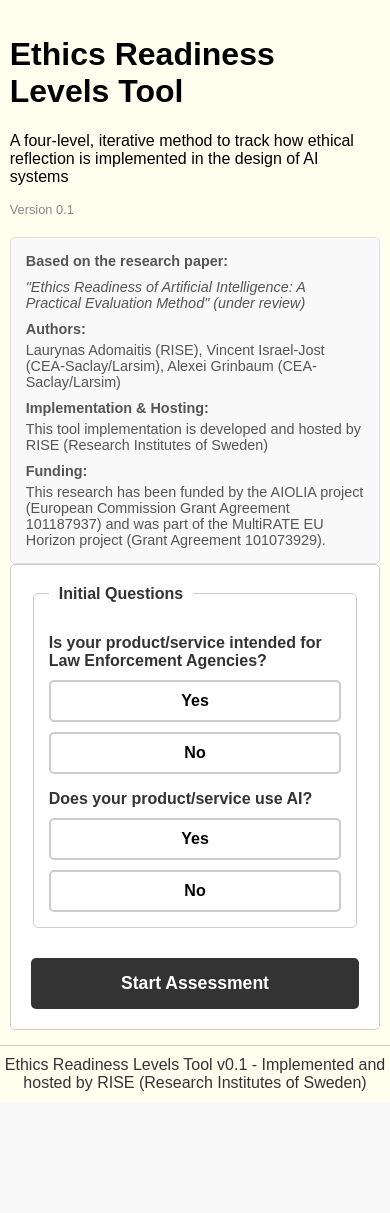
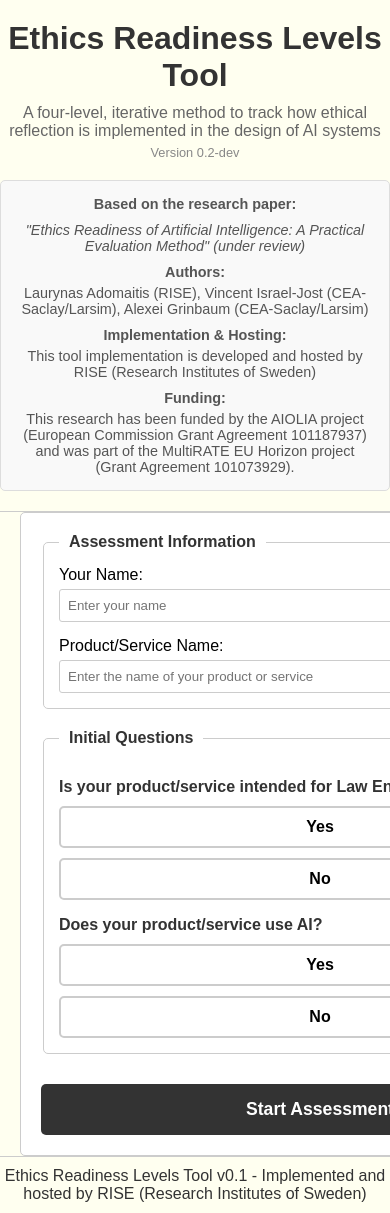
Before and after one commit to LA-NS/ethics-readiness-levels, a Flask app: page / in a window 390 px wide; the page is wider, and only the part inside the window is pictured. Before the commit the page ends 1091 px from the top of that part, so only its background shows below. Run offline with Flask 3, Linux system fonts and the light colour scheme; some libraries are stand-ins or nearby versions.

Commit message:
V0.2 Feature Complete: Inconspicuous right-sidebar chart with product name and download
✨ MAJOR UI/UX IMPROVEMENTS:
- Moved real-time chart to inconspicuous right sidebar (300px width)
- Responsive design: chart moves above content on mobile (<1000px)
- Added product name input field alongside user name
- Chart automatically shows product name in title

📊 ENHANCED VISUALIZATION:
- Smaller, less prominent chart widget with subtle styling
- Product name displayed in chart titles: '{Product} - Ethics Readiness'
- Real-time updates with every answer during assessment
- LPERL level reference lines with proper color coding

💾 DOWNLOAD FUNCTIONALITY:
- Added '📊 Download Chart' button in chart widget
- Downloads as PNG with product name and timestamp in filename
- High-quality export (800x600, 2x scale) using Plotly.toImage
- Filename format: '{Product}_Ethics_Assessment_{timestamp}.png'

🎨 LAYOUT IMPROVEMENTS:
- Clean main-layout with content-area (flex:1) + chart-sidebar (300px)
- Sticky sidebar positioning for desktop users
- Updated header structure with proper academic information
- Better form organization with Assessment Information fieldset

🔧 BACKEND ENHANCEMENTS:
- Updated determine_blocks() to capture product_name from form
- Modified chart_data() endpoint to include product name in chart title
- Enhanced final results visualization with product context
- Improved chart sizing and margins for sidebar display

📱 RESPONSIVE FEATURES:
- Mobile-first responsive design with media queries
- Chart sidebar becomes full-width and moves above content on mobile
- Maintains usability across all device sizes

The real-time visualization is now inconspicuous, informative, and downloadable! 🚀

```diff
--- a/app.py
+++ b/app.py
@@ -22,18 +22,18 @@ Updated: 20/10/2025 - Version 0.1 Release
 import os
 import time
 import sqlite3
+import json
 from flask import Flask, jsonify, request, session, render_template
 
-# Try to import matplotlib, make it optional
+# Try to import visualization libraries
 try:
-    import matplotlib
-    import matplotlib.pyplot as plt
-    matplotlib.use('Agg')
-    HAS_MATPLOTLIB = True
+    import plotly.graph_objects as go
+    import plotly.utils
+    HAS_PLOTLY = True
 except ImportError:
-    HAS_MATPLOTLIB = False
-    print("⚠️  Warning: matplotlib not available. Graphs will be disabled.")
-    print("   To enable graphs, install matplotlib: pip install matplotlib")
+    HAS_PLOTLY = False
+    print("⚠️  Warning: Plotly not available. Real-time graphs will be disabled.")
+    print("   To enable real-time graphs, install plotly: pip install plotly")
 
 app = Flask(__name__)
 app.secret_key = os.environ.get('SECRET_KEY', 'lperl-local-secret-key-change-in-production')
@@ -61,6 +61,7 @@ def initialize_db():
 def determine_blocks(answers):
     """Determine which question blocks to include based on initial answers."""
     session['user_name'] = request.form.get('name', '')
+    session['product_name'] = request.form.get('product_name', '')
     blocks = ['zero_case']  # 'zero_case' is included for all users
 
     # Check each condition separately - following original logic
@@ -166,35 +167,51 @@ def end_session_and_present_results():
 
     # Generate a timestamp to create a unique filename
     user_name = session.get('user_name', 'user')
+    product_name = session.get('product_name', 'Product')
     timestamp = f"{user_name}_{int(time.time())}"
 
-    graph_url = None
-    if HAS_MATPLOTLIB:
-        # Generate a graph of the score progression
-        graph_filename = f'score_progression_{timestamp}.png'
+    # Generate Plotly visualization for final results
+    graph_json = None
+    if HAS_PLOTLY:
         scores = session.get('score_progression', [4])
         questions = list(range(1, len(scores) + 1))
 
-        plt.figure(figsize=(10, 6))
-        plt.plot(questions, scores, marker='o', linewidth=2, markersize=6)
-        plt.xlabel('Question Number')
-        plt.ylabel('LPERL Score')
-        plt.title(f'LPERL Score Progression for {user_name}')
-        plt.grid(True, alpha=0.3)
-        plt.ylim(0, 4.5)
+        # Create Plotly figure
+        fig = go.Figure()
 
-        # Add horizontal lines for LPERL levels
-        plt.axhline(y=1, color='red', linestyle='--', alpha=0.5, label='LPERL 1')
-        plt.axhline(y=2, color='orange', linestyle='--', alpha=0.5, label='LPERL 2')
-        plt.axhline(y=3, color='yellow', linestyle='--', alpha=0.5, label='LPERL 3')
-        plt.axhline(y=4, color='green', linestyle='--', alpha=0.5, label='LPERL 4')
-        plt.legend()
+        # Add score progression line
+        fig.add_trace(go.Scatter(
+            x=questions,
+            y=scores,
+            mode='lines+markers',
+            name='LPERL Score',
+            line=dict(color='#2E86AB', width=3),
+            marker=dict(size=8)
+        ))
 
-        plt.tight_layout()
-        plt.savefig(os.path.join('static', graph_filename), dpi=150, bbox_inches='tight')
-        plt.close()
+        # Add LPERL level reference lines
+        fig.add_hline(y=1, line_dash="dash", line_color="red", opacity=0.5,
+                     annotation_text="LPERL 1", annotation_position="right")
+        fig.add_hline(y=2, line_dash="dash", line_color="orange", opacity=0.5,
+                     annotation_text="LPERL 2", annotation_position="right")
+        fig.add_hline(y=3, line_dash="dash", line_color="gold", opacity=0.5,
+                     annotation_text="LPERL 3", annotation_position="right")
+        fig.add_hline(y=4, line_dash="dash", line_color="green", opacity=0.5,
+                     annotation_text="LPERL 4", annotation_position="right")
 
-        graph_url = f'/static/{graph_filename}'
+        # Update layout with product name
+        fig.update_layout(
+            title=f'{product_name} - Final Ethics Readiness Assessment Results',
+            xaxis_title='Question Number',
+            yaxis_title='LPERL Score',
+            yaxis=dict(range=[0, 4.5]),
+            showlegend=False,
+            height=400,
+            margin=dict(l=50, r=50, t=50, b=50)
+        )
+
+        # Convert to JSON for embedding
+        graph_json = json.dumps(fig, cls=plotly.utils.PlotlyJSONEncoder)
 
     # Store final results in database
     conn = get_db()
@@ -213,9 +230,9 @@ def end_session_and_present_results():
     result = {
         'score': round(score, 2),
         'message': message,
-        'graph': graph_url,
+        'graph_json': graph_json,
         'final_level': f"LPERL {int(score) if score <= 4 else 4}",
-        'has_graph': HAS_MATPLOTLIB
+        'has_graph': HAS_PLOTLY
     }
 
     session.clear()
@@ -365,6 +382,60 @@ def post_answer():
     })
 
 
+@app.route('/chart_data', methods=['GET'])
+def chart_data():
+    """Return current score progression as JSON for real-time charting."""
+    if not HAS_PLOTLY:
+        return jsonify({'error': 'Plotly not available'})
+
+    scores = session.get('score_progression', [4])
+    questions = list(range(1, len(scores) + 1))
+    current_score = session.get('score', 4)
+    product_name = session.get('product_name', 'Product')
+
+    # Create Plotly figure
+    fig = go.Figure()
+
+    # Add score progression line
+    fig.add_trace(go.Scatter(
+        x=questions,
+        y=scores,
+        mode='lines+markers',
+        name='LPERL Score',
+        line=dict(color='#2E86AB', width=3),
+        marker=dict(size=6, color='#2E86AB')
+    ))
+
+    # Add LPERL level reference lines
+    fig.add_hline(y=1, line_dash="dash", line_color="red", opacity=0.5)
+    fig.add_hline(y=2, line_dash="dash", line_color="orange", opacity=0.5)
+    fig.add_hline(y=3, line_dash="dash", line_color="gold", opacity=0.5)
+    fig.add_hline(y=4, line_dash="dash", line_color="green", opacity=0.5)
+
+    # Update layout with product name
+    fig.update_layout(
+        title=f'{product_name} - Ethics Readiness',
+        xaxis_title='Question',
+        yaxis_title='LPERL Score',
+        yaxis=dict(range=[0, 4.5]),
+        showlegend=False,
+        height=250,
+        font=dict(size=10),
+        margin=dict(l=50, r=50, t=50, b=50),
+        plot_bgcolor='rgba(248,248,248,1)',
+        paper_bgcolor='rgba(255,255,255,1)'
+    )
+
+    # Convert to JSON
+    chart_json = json.dumps(fig, cls=plotly.utils.PlotlyJSONEncoder)
+
+    return jsonify({
+        'chart': chart_json,
+        'current_score': current_score,
+        'total_questions': len(scores) - 1  # Subtract 1 for initial score
+    })
+
+
 @app.route('/restart', methods=['GET'])
 def restart():
     """Restart the assessment by clearing the session."""
--- a/requirements-minimal.txt
+++ b/requirements-minimal.txt
@@ -1 +1,2 @@
 Flask==2.3.3
+plotly==5.17.0
--- a/requirements.txt
+++ b/requirements.txt
@@ -1,2 +1,3 @@
 Flask==2.3.3
-matplotlib==3.7.2
+plotly==5.17.0
+pandas==2.1.1
--- a/templates/index.html
+++ b/templates/index.html
@@ -5,6 +5,7 @@
     <meta name="viewport" content="width=device-width, initial-scale=1.0">
     <title>Ethics Readiness Levels Tool</title>
     <script src="https://ajax.googleapis.com/ajax/libs/jquery/3.5.1/jquery.min.js"></script>
+    <script src="https://cdn.plot.ly/plotly-latest.min.js"></script>
 
     <style>
         /* General styles */
@@ -15,8 +16,66 @@
             background-color: ivory;
             display: flex;
             flex-direction: column;
-            align-items: center;
             min-height: 100vh;
+        }
+
+        /* Main layout container */
+        .main-layout {
+            display: flex;
+            flex: 1;
+            max-width: 1200px;
+            margin: 0 auto;
+            width: 100%;
+            gap: 20px;
+            padding: 0 20px;
+        }
+
+        /* Left main content area */
+        .content-area {
+            flex: 1;
+            max-width: 800px;
+            min-width: 600px;
+        }
+
+        /* Right sidebar for chart */
+        .chart-sidebar {
+            width: 300px;
+            position: sticky;
+            top: 20px;
+            height: fit-content;
+            display: none; /* Hidden until assessment starts */
+        }
+
+        .chart-widget {
+            background: #fff;
+            border: 1px solid #ddd;
+            border-radius: 5px;
+            padding: 15px;
+            box-shadow: 0 2px 4px rgba(0,0,0,0.1);
+        }
+
+        .chart-widget h4 {
+            margin: 0 0 10px 0;
+            font-size: 0.9rem;
+            color: #666;
+            text-align: center;
+        }
+
+        /* Responsive design */
+        @media (max-width: 1000px) {
+            .main-layout {
+                flex-direction: column;
+            }
+
+            .chart-sidebar {
+                width: 100%;
+                position: static;
+                order: -1; /* Move chart above content on mobile */
+            }
+
+            .chart-widget {
+                margin-bottom: 20px;
+            }
         }
 
         /* Header styles */
@@ -39,14 +98,7 @@
             color: #666;
         }
 
-        /* Container styles */
-        .container {
-            width: 80%;
-            max-width: 800px;
-            padding: 20px;
-        }
-
-        /* Main content styles */
+        /* Main content styles - now contained within content-area */
         main {
             width: 100%;
             text-align: center;
@@ -410,13 +462,12 @@
     </style>
 </head>
 <body>
-    <div class="container">
-        <div class="header">
+    <header>
         <h1>Ethics Readiness Levels Tool</h1>
         <p class="subtitle">A four-level, iterative method to track how ethical reflection is implemented in the design of AI systems</p>
-            <p style="margin: 5px 0; font-size: 0.8rem; color: #888;">Version 0.1</p>
+        <p style="margin: 5px 0; font-size: 0.8rem; color: #888;">Version 0.2-dev</p>
 
-            <div style="margin-top: 20px; padding: 15px; background: #f9f9f9; border: 1px solid #ddd; border-radius: 5px; font-size: 0.9rem; color: #555;">
+        <div style="margin-top: 20px; padding: 15px; background: #f9f9f9; border: 1px solid #ddd; border-radius: 5px; font-size: 0.9rem; color: #555; max-width: 800px; margin-left: auto; margin-right: auto;">
             <p style="margin: 0 0 10px 0; font-weight: bold;">Based on the research paper:</p>
             <p style="margin: 0 0 10px 0; font-style: italic;">"Ethics Readiness of Artificial Intelligence: A Practical Evaluation Method" (under review)</p>
 
@@ -429,11 +480,28 @@
             <p style="margin: 10px 0 5px 0; font-weight: bold;">Funding:</p>
             <p style="margin: 0;">This research has been funded by the AIOLIA project (European Commission Grant Agreement 101187937) and was part of the MultiRATE EU Horizon project (Grant Agreement 101073929).</p>
         </div>
-        </div>
+    </header>
+
+    <div class="main-layout">
+        <div class="content-area">
 
         <!-- Setup Section -->
         <div id="setup" class="setup-form">
             <form id="determiningForm">
+                <fieldset class="determining-questions">
+                    <legend>Assessment Information</legend>
+
+                    <div class="question-group">
+                        <label for="user_name">Your Name:</label>
+                        <input type="text" id="user_name" name="name" required placeholder="Enter your name" style="width: 100%; padding: 8px; margin-top: 5px; border: 1px solid #ccc; border-radius: 3px;">
+                    </div>
+
+                    <div class="question-group">
+                        <label for="product_name">Product/Service Name:</label>
+                        <input type="text" id="product_name" name="product_name" required placeholder="Enter the name of your product or service" style="width: 100%; padding: 8px; margin-top: 5px; border: 1px solid #ccc; border-radius: 3px;">
+                    </div>
+                </fieldset>
+
                 <fieldset class="determining-questions">
                     <legend>Initial Questions</legend>
 
@@ -495,6 +563,9 @@
             </div>
         </div>
 
+        <!-- Real-time Chart Section -->
+
+
         <!-- Loading Section -->
         <div id="loading" class="loading">
             <div class="loading-spinner"></div>
@@ -523,7 +594,23 @@
                 <!-- Results will be populated by JavaScript -->
             </div>
         </div>
+
+        </div> <!-- End content-area -->
+
+        <!-- Right Sidebar for Chart -->
+        <div class="chart-sidebar" id="chart-sidebar">
+            <div class="chart-widget">
+                <h4 id="chart-title">Ethics Readiness Progress</h4>
+                <div id="plotly-chart" style="width:100%;height:250px;"></div>
+                <div style="text-align: center; margin-top: 10px;">
+                    <button id="download-chart" class="answer-btn" style="font-size: 0.8rem; padding: 5px 10px; display: none;">
+                        📊 Download Chart
+                    </button>
                 </div>
+            </div>
+        </div>
+
+    </div> <!-- End main-layout -->
 
     <footer>
         <p>Ethics Readiness Levels Tool v0.1 - Implemented and hosted by RISE (Research Institutes of Sweden)</p>
@@ -688,7 +775,71 @@
 
         function updateScore(score) {
             $('#current-score').text(`Score: ${parseFloat(score).toFixed(1)}`);
+            updateRealtimeChart();
         }
+
+        function updateRealtimeChart() {
+            // Show chart sidebar once assessment starts
+            $('#chart-sidebar').show();
+
+            // Update chart title with product name
+            const productName = $('#product_name').val() || 'Product';
+            $('#chart-title').text(`${productName} - Ethics Progress`);
+
+            // Fetch updated chart data
+            $.ajax({
+                url: '/chart_data',
+                type: 'GET',
+                dataType: 'json',
+                success: function(response) {
+                    if (response.chart) {
+                        const chartData = JSON.parse(response.chart);
+
+                        // Update chart title to include product name
+                        chartData.layout.title = `${productName} - Ethics Readiness`;
+                        chartData.layout.height = 250;
+                        chartData.layout.margin = {l: 40, r: 20, t: 40, b: 40};
+
+                        Plotly.newPlot('plotly-chart', chartData.data, chartData.layout, {
+                            displayModeBar: false,
+                            responsive: true
+                        });
+
+                        // Show download button when chart is ready
+                        $('#download-chart').show();
+                    }
+                },
+                error: function() {
+                    console.log('Chart update failed - continuing without real-time chart');
+                }
+            });
+        }
+
+        function downloadChart() {
+            const productName = $('#product_name').val() || 'Product';
+            const userName = $('#user_name').val() || 'User';
+            const timestamp = new Date().toISOString().slice(0, 19).replace(/:/g, '-');
+            const filename = `${productName}_Ethics_Assessment_${timestamp}.png`;
+
+            Plotly.toImage('plotly-chart', {
+                format: 'png',
+                width: 800,
+                height: 600,
+                scale: 2
+            }).then(function(dataUri) {
+                const link = document.createElement('a');
+                link.download = filename;
+                link.href = dataUri;
+                link.click();
+            }).catch(function() {
+                alert('Download failed. Please try again.');
+            });
+        }
+
+        // Add click handler for download button
+        $(document).ready(function() {
+            $('#download-chart').click(downloadChart);
+        });
 
         function updateProgress() {
             const progress = Math.min((currentQuestionCount / 20) * 100, 95);
```
Also changed, not shown: ANALYTICS_SUGGESTIONS.md (added, +187 -0 lines). Lines whose indentation alone changed are shown as unchanged.
